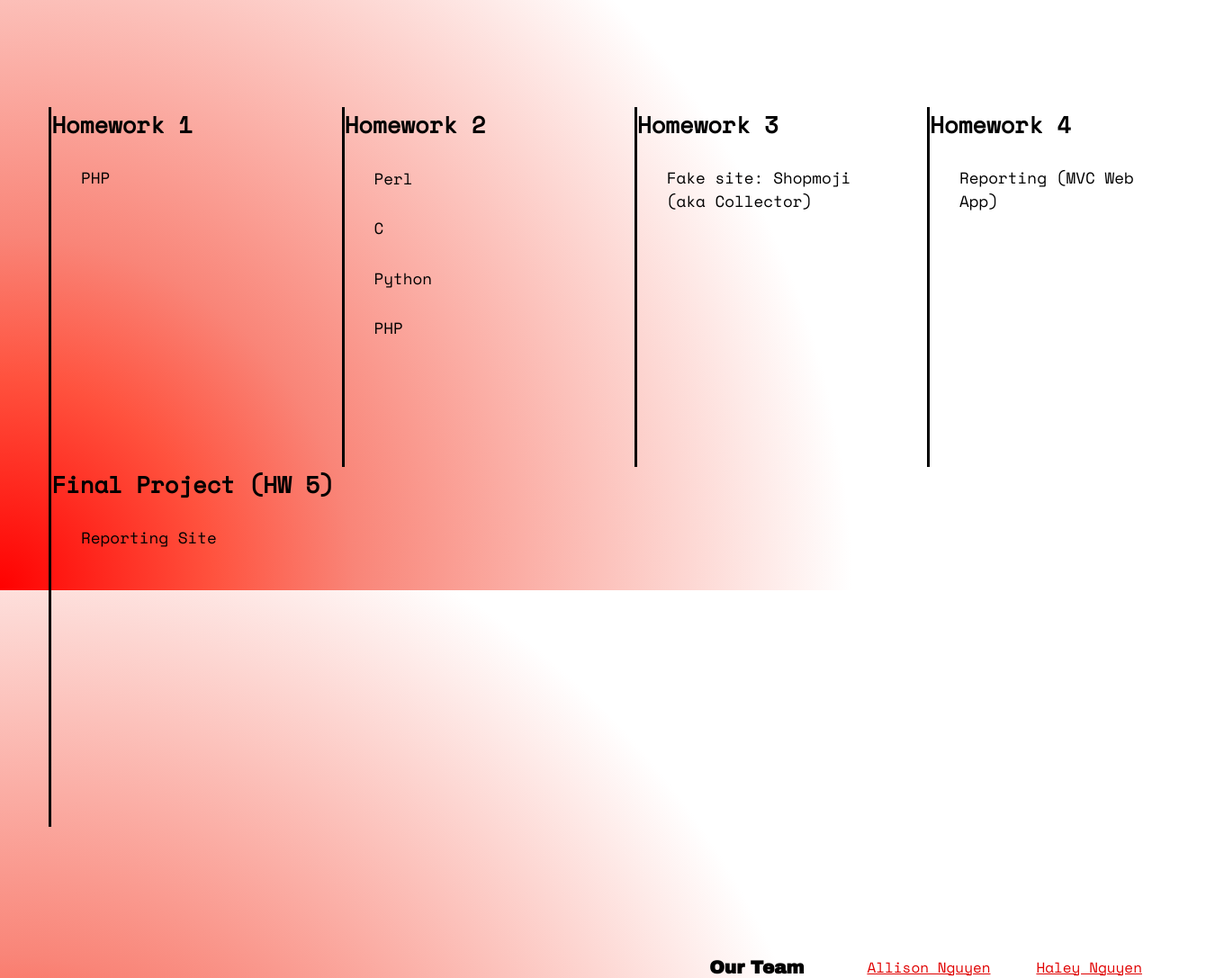
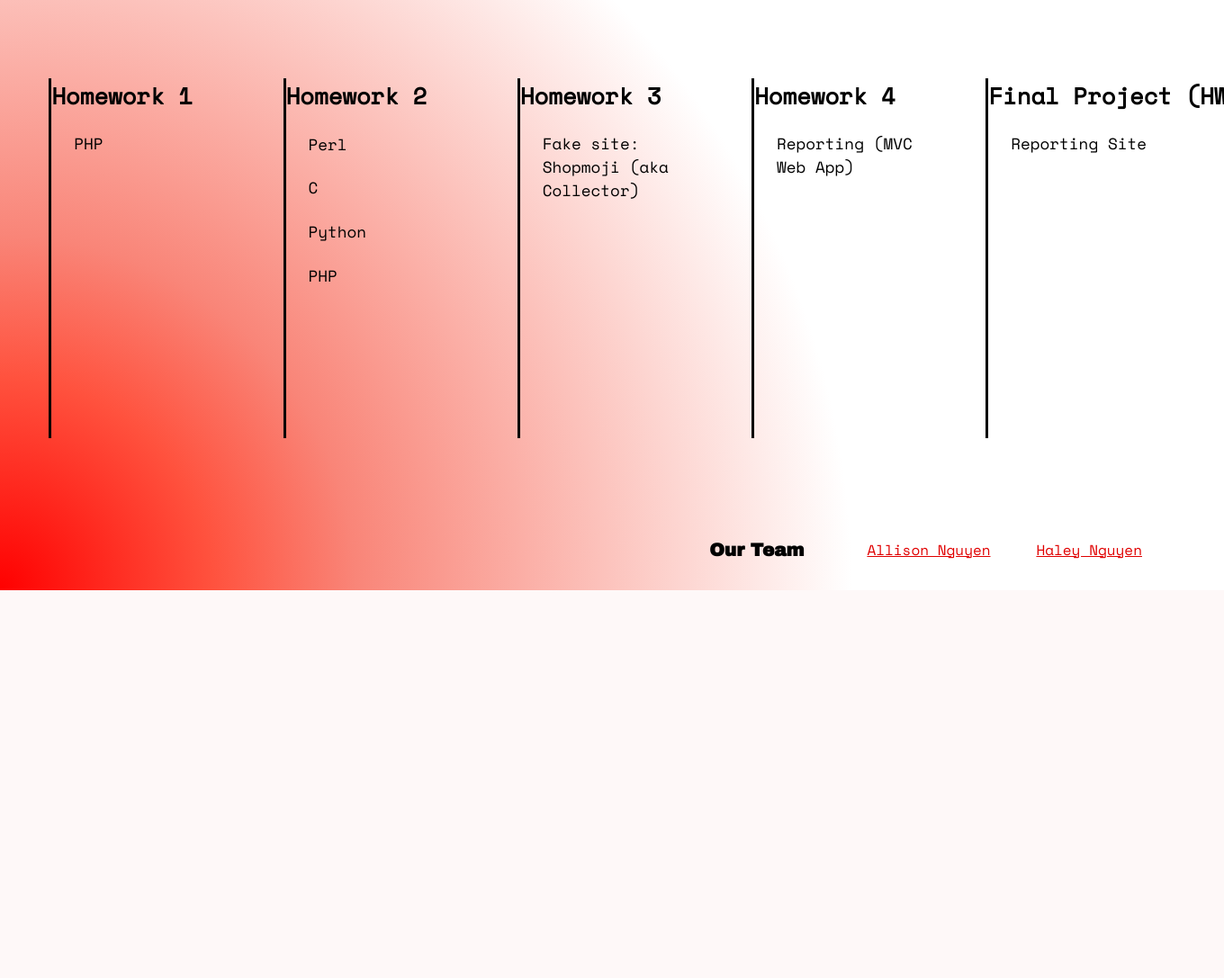
Before and after one commit to a-nguy4n/ah-nguyen-135, a PHP site: page / in a window 1360 px wide; the page is wider, and only the part inside the window is pictured. Shown: the part 144-1231 px from the top of that part at 90% size. After the commit the page ends 800 px from the top of that part, so only its background shows below. Run offline with PHP 8.4, Linux system fonts and the light colour scheme; some libraries are stand-ins or nearby versions.

Commit message:
Column CSS Fix

```diff
--- a/home.css
+++ b/home.css
@@ -66,7 +66,7 @@ header p{
 
 .hw-grid{
   display: grid;
-  grid-template-columns: repeat(4, minmax(0, 1fr));
+  grid-template-columns: repeat(5, minmax(0, 1fr));
   column-gap: 4%;
   align-items: start;
 }
```
